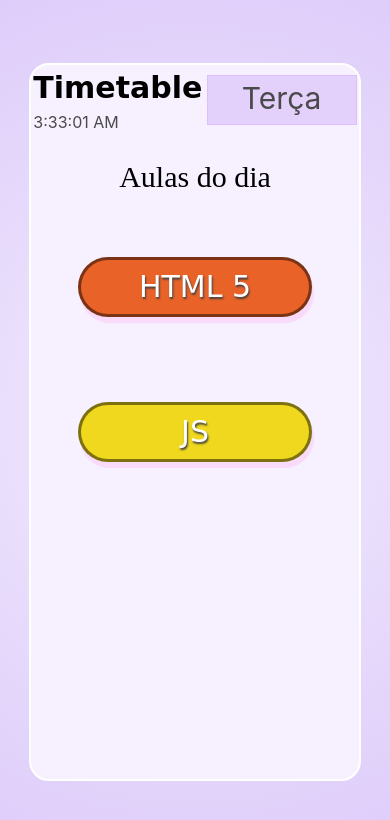
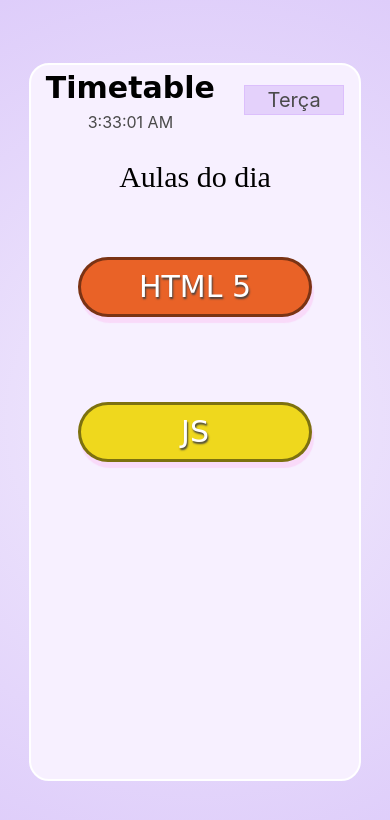
Before and after one commit to jonas-nb/TimeTable, a plain HTML site: page index.html in a window 390 px wide. Drawn offline with nearby package versions, Linux system fonts and the light colour scheme.

Commit message:
Correção no posicionamento do relógio para mobile

```diff
--- a/assets/style.css
+++ b/assets/style.css
@@ -29,13 +29,19 @@ align-items: center;
     /* border: blue solid 1px */
 border: none;
 }
+#horasss{
+    text-align: center;
+}
+
 #relogio{
     border: rgba(162, 62, 255, 0.123) 1px solid;
-    width: 150px;
-    height: 50px;
-    font-size: 30px;
-    text-align: center;
+    width: 100px;
+    height: 30px;
+    font-size: 20px;
+    display: flex;
     background-color: #8531e62a;
+    align-items: center;
+    justify-content: center;
 }
 #container-titulo h1{
     font-size: 30px;
```
